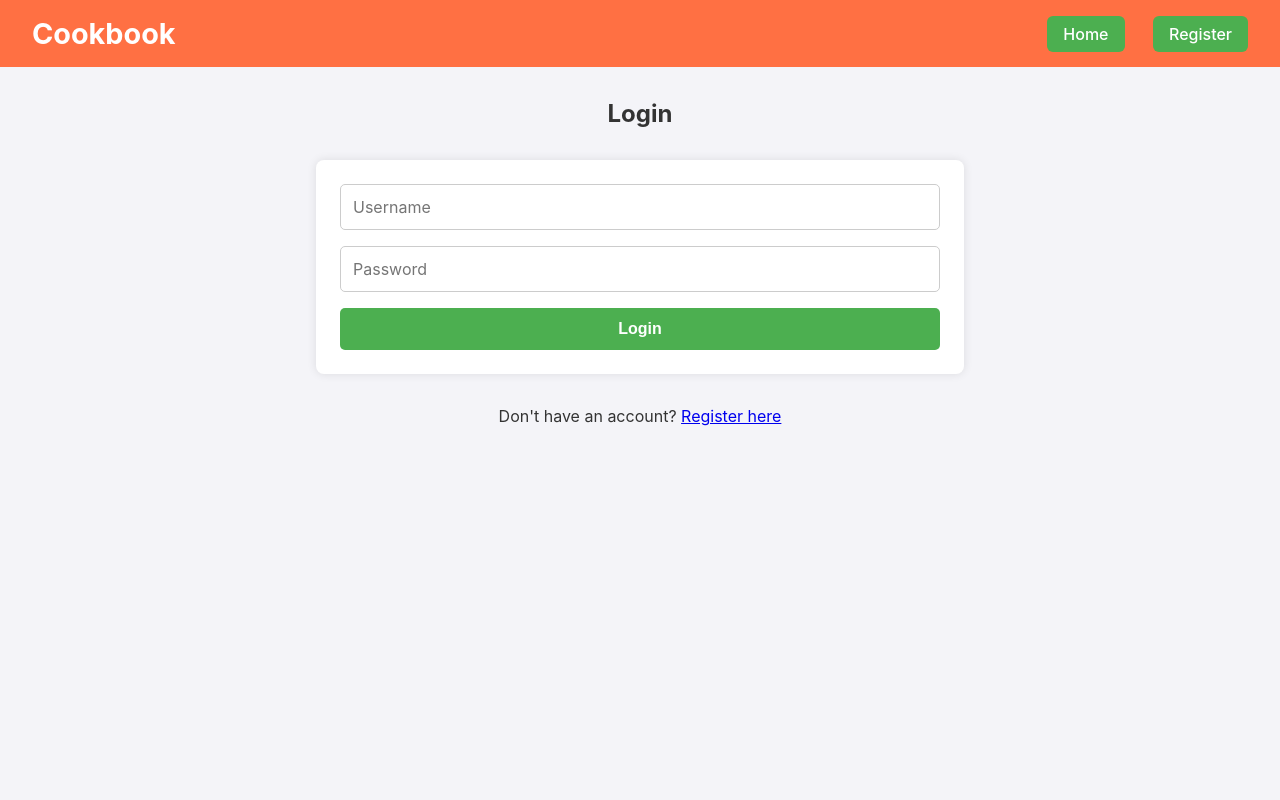
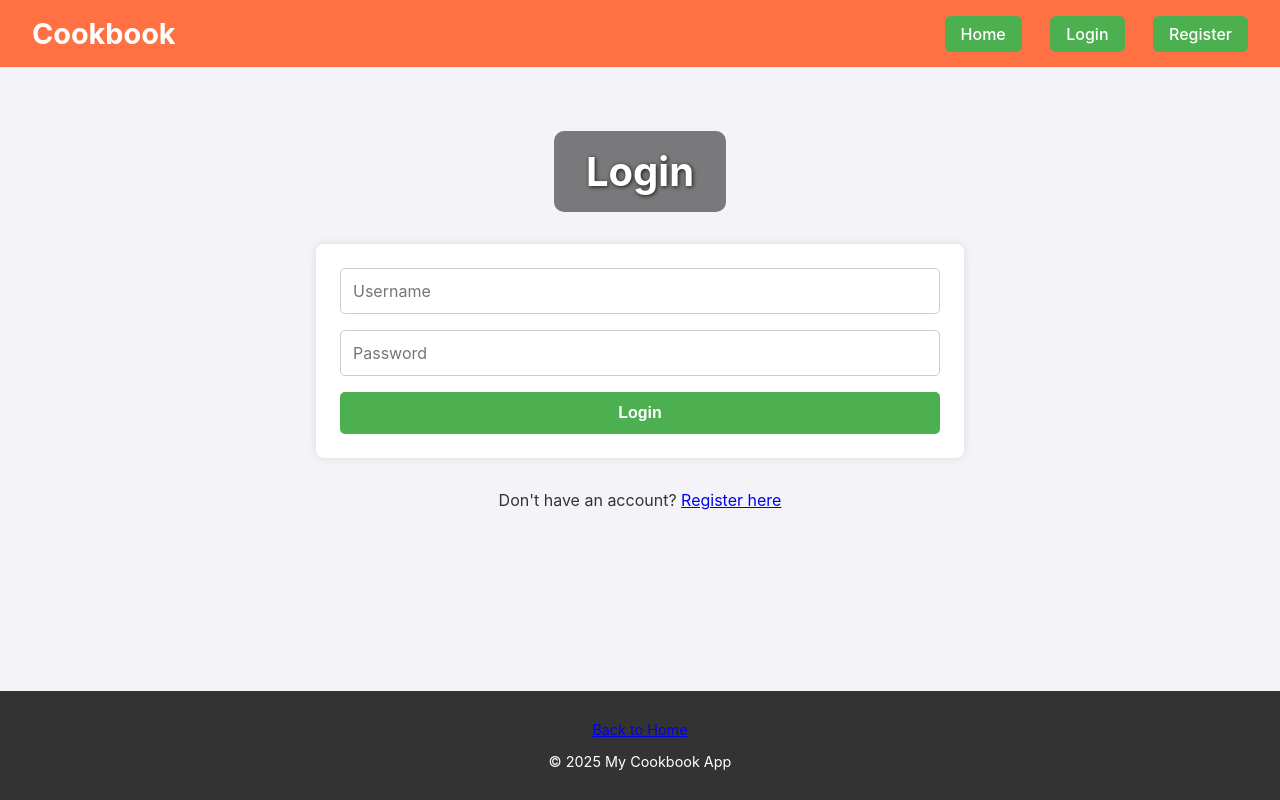
Before and after one commit to NadeemA23/online-cookbook, a Flask app: page /login in a window 1280 px wide. Run offline with Flask 3, Linux system fonts and the light colour scheme.

Commit message:
Update login page: add consistent header, footer, and CSS styling; pass HTML validator

```diff
--- a/templates/login.html
+++ b/templates/login.html
@@ -3,35 +3,42 @@
 <head>
   <meta charset="UTF-8">
   <title>Login</title>
-  <link rel="stylesheet" href="{{ url_for('static', filename='css/style.css') }}">
+  <link rel="stylesheet" href="/static/css/style.css">
 </head>
 <body class="layout-body">
 
+  <!-- Header / Navbar -->
   <header class="site-header">
-    <h1>Cookbook</h1>
-    <nav>
-      <a href="{{ url_for('home') }}">Home</a>
-      <a href="{{ url_for('register') }}">Register</a>
-    </nav>
+      <h1>Cookbook</h1>
+      <nav>
+          <a href="/">Home</a>
+          <a href="/login">Login</a>
+          <a href="/register">Register</a>
+      </nav>
   </header>
 
+  <!-- Main content -->
   <main class="main-content">
-    <h2 class="page-heading-wrapper">Login</h2>
+    <h2 class="page-heading">Login</h2>
+
+    {% if message %}
+      <p class="error">{{ message }}</p>
+    {% endif %}
 
     <form method="POST">
       <input type="text" name="username" placeholder="Username" required>
       <input type="password" name="password" placeholder="Password" required>
-
-      <!-- Error message -->
-      {% if message %}
-        <p class="error">{{ message }}</p>
-      {% endif %}
-
       <button type="submit">Login</button>
     </form>
 
-    <p style="text-align:center;">Don't have an account? <a href="{{ url_for('register') }}">Register here</a></p>
+    <p style="text-align:center;">Don't have an account? <a href="/register">Register here</a></p>
   </main>
+
+  <!-- Footer -->
+  <footer class="site-footer">
+      <p><a href="/">Back to Home</a></p>
+      <p>&copy; 2025 My Cookbook App</p>
+  </footer>
 
 </body>
 </html>
```
